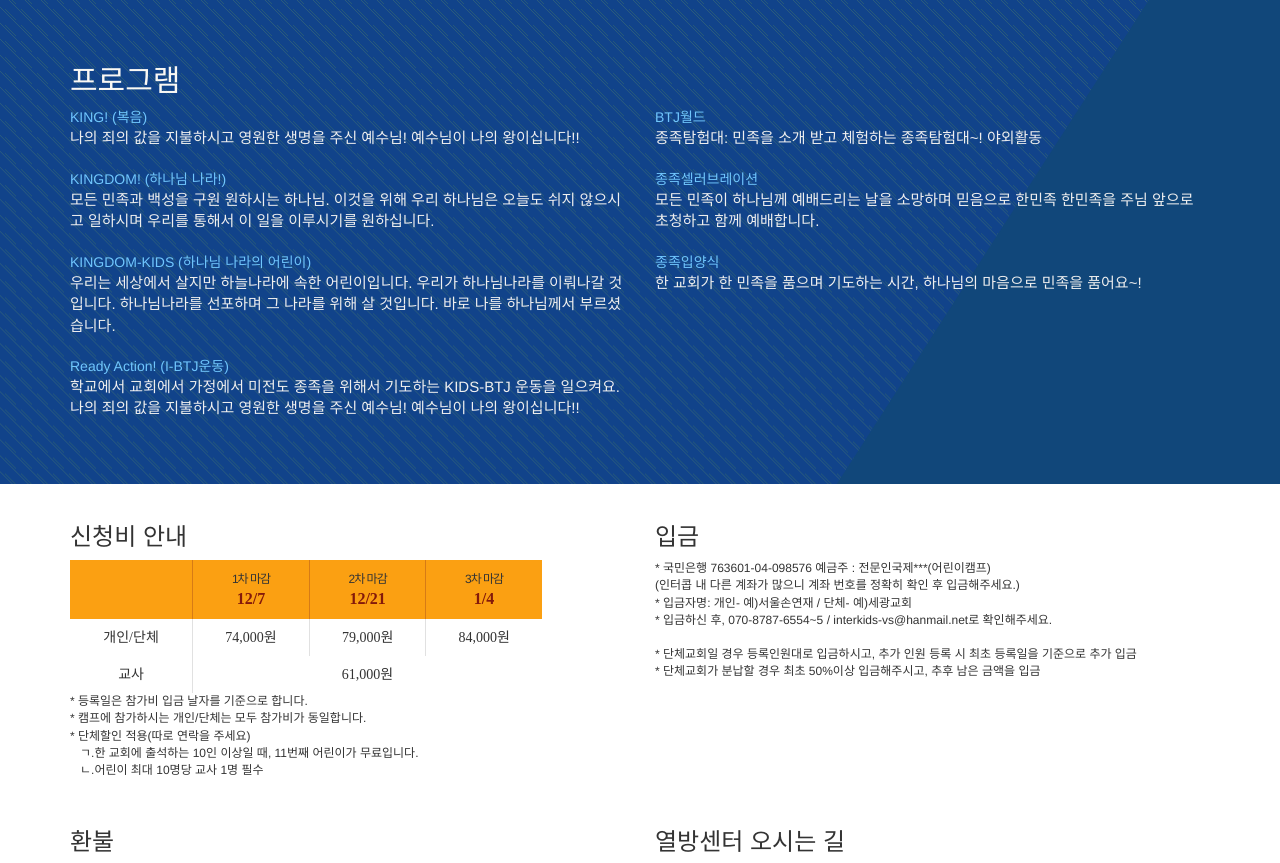
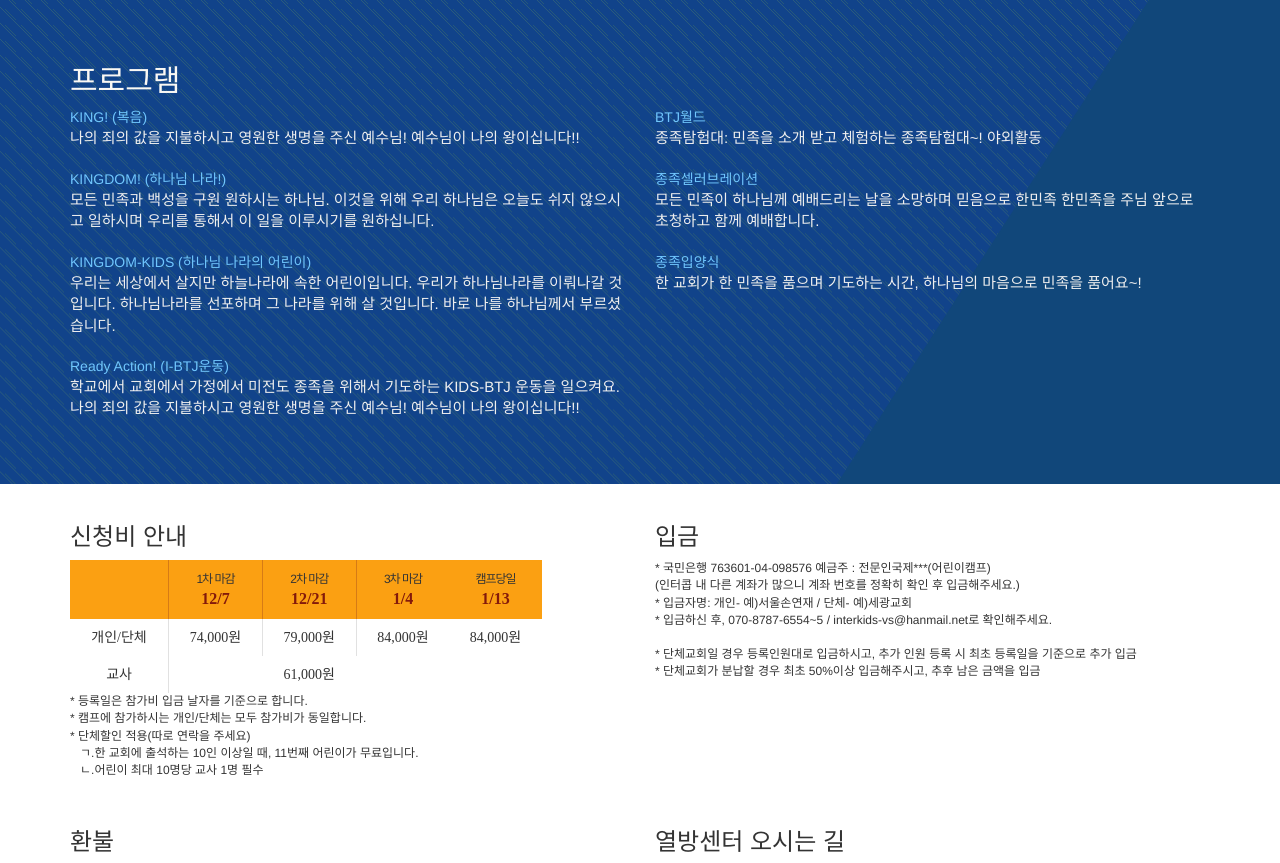
Before and after one commit to Shelling-Ford/missioncamp-1, a Flask app: template site/app/templates/kids/home.html in a window 1280 px wide. Shown: the part 1430-2293 px from the top of the page. Run offline with Flask 2, Linux system fonts and the light colour scheme; the template is opened without the code that fills it, so the values that code supplies are empty; some libraries are stand-ins or nearby versions.

Commit message:
어린이 캠프 3차마감, 당일등록 칸 추가

```diff
--- a/site/app/templates/kids/home.html
+++ b/site/app/templates/kids/home.html
@@ -62,6 +62,10 @@
                 <span style="color: #343434; font-size: 12px; letter-spacing: -1px;">3차 마감</span><br/>
                 <span style="color: #83190b; font-weight: bold; font-size: 16px;"><span style="font-family: 'Oswald';">1/4</span></span>
               </td>
+							<td style="border: 0; border-right: 0; text-align: center; padding:8px;">
+                <span style="color: #343434; font-size: 12px; letter-spacing: -1px;">캠프당일</span><br/>
+                <span style="color: #83190b; font-weight: bold; font-size: 16px;"><span style="font-family: 'Oswald';">1/13</span></span>
+              </td>
             </tr>
         </thead>
         <tbody>
@@ -70,6 +74,7 @@
             <td style="border: 0; border-right: 1px solid #e1e1e1; text-align: center; vertical-align: middle; padding:8px;"><span style="font-family: 'Oswald';">74,000원</span></td>
             <td style="border: 0; border-right: 1px solid #e1e1e1; text-align: center; vertical-align: middle; padding:8px;"><span style="font-family: 'Oswald';">79,000원</span></td>
             <td style="border: 0; border-right: 0; text-align: center; vertical-align: middle; padding:8px;"><span style="font-family: 'Oswald';">84,000원</span></td>
+						<td style="border: 0; border-right: 0; text-align: center; vertical-align: middle; padding:8px;"><span style="font-family: 'Oswald';">84,000원</span></td>
           </tr>
 
           <tr style="background-color: #fff;" bgcolor="#fff">
```
